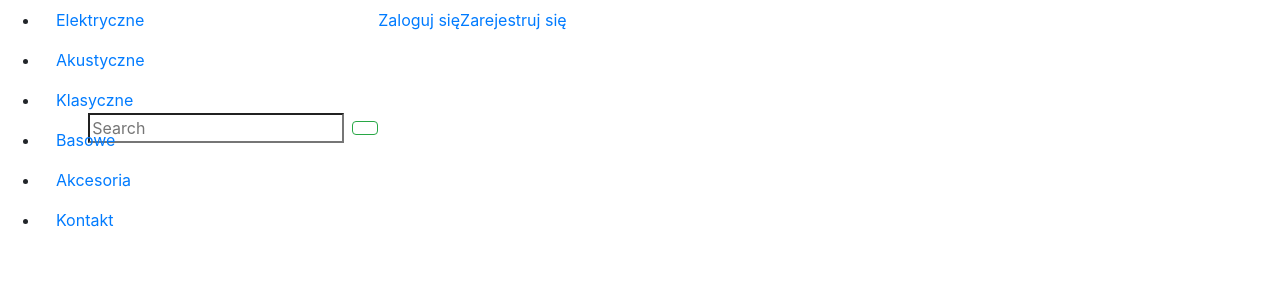
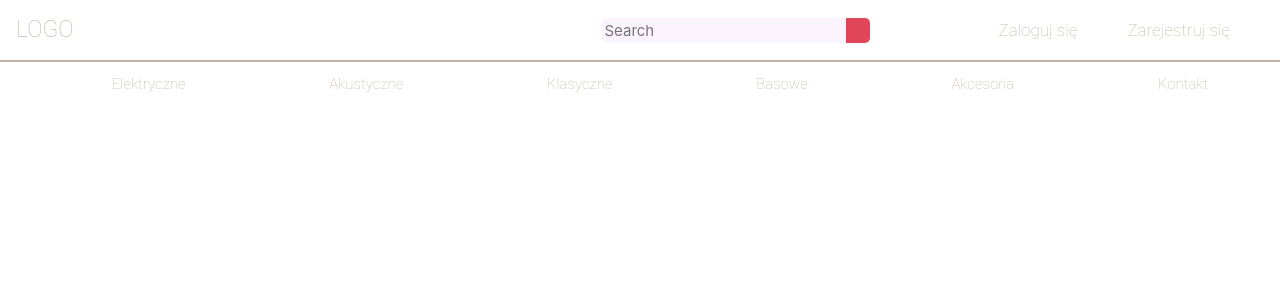
Before and after one commit to verbatim144/GuitarStore, an Angular app in the folder Shop-Frontend/GuitarStore/: page / in a window 1280 px wide. Shown: the top 300 px of the page. Built offline with nearby package versions, Linux system fonts and the light colour scheme.

Commit message:
Add css to header component

```diff
--- a/Shop-Frontend/GuitarStore/src/app/header/header.component.css
+++ b/Shop-Frontend/GuitarStore/src/app/header/header.component.css
@@ -0,0 +1,184 @@
+.logo{
+  font-size: 23px;
+  font-family: Roboto;
+
+}
+
+.container{
+  text-align: center;
+}
+
+.visibily-container{
+  display: none;
+}
+
+
+.form{
+  display: flex;
+  justify-content: flex-end;
+}
+
+input[type=search]{
+  height: 25px;
+  border: none;
+  font-size: 15px;
+  border-top-left-radius: 5px;
+  border-bottom-left-radius: 5px;
+  border-top-right-radius: 0;
+  border-bottom-right-radius: 0;
+  background-color: rgba(249, 237, 255, 0.6);
+}
+
+
+.navbar-brand,
+.navbar-nav li a {
+  color: #C0B3A0;
+}
+
+.navbar-toggler{
+  float: right;
+}
+
+
+.navbar-collapse.in h1 {
+  margin-top: 100px;
+}
+
+
+.form-inline{
+  position: absolute;
+  right: 0%;
+
+}
+
+.btn{
+  display: flex;
+  background: #E14658;
+  height: 25px;
+  border: none;
+  border-top-right-radius: 5px;
+  border-bottom-right-radius: 5px;
+  border-top-left-radius: 0;
+  border-bottom-left-radius: 0;
+  margin-left: -8px;
+  margin-right: 10vw;
+}
+
+.fa-search{
+  padding-bottom: 5px;
+  font-size: 17px;
+  color: #22252C;
+}
+
+.nav-link {
+  color: #C0B3A0;
+  font-family: Roboto;
+  font-weight: lighter;
+  font-size: 17px;
+}
+.nav-link-z {
+  margin-right: 50px;
+  font-family: Roboto;
+  font-weight: lighter;
+  font-size: 17px;
+}
+
+.cat{
+
+  font-family: Roboto;
+  font-weight: lighter;
+  font-size: 15px;
+}
+
+.cat:hover{
+  font-family: Roboto;
+  font-weight: bold;
+}
+
+
+
+.btn-login{
+  color: #ffffff;
+  margin-top: 25px;
+  display: block;
+  background: #E14658;
+  border: none;
+  border-radius: 5px;
+  height: 40px;
+  width: 100px;
+  margin-left: auto;
+  margin-right: auto;
+}
+
+.category{
+
+  display: block;
+  margin-left: -15px;
+  width: 100%;
+  justify-content: space-evenly;
+  position: fixed;
+
+
+}
+
+.panel-default{
+  height: 30px;
+  margin-top: 60px;
+  position: fixed;
+
+}
+
+.navbar-toggle{
+  position: center;
+}
+
+.panel{
+  height: 40px;
+  display: block;
+  width: 100%;
+}
+
+
+.nav-link-z{
+  display: block;
+  text-align: center;
+  text-decoration:none;
+
+}
+
+.hr{
+  display: flex;
+  justify-content: space-around;
+  border-top: 2px solid #C0B3A0;
+}
+
+
+ul.hr .nav-item {
+  display: inline;
+  padding: 3px;
+}
+
+a{
+  color:  rgba(28, 28, 41, 0.6);
+  font-family: Roboto;
+  font-weight: lighter;
+  font-size: 15px;
+}
+
+.btn-login{
+  color: #ffffff;
+  margin-top: 25px;
+  display: block;
+  background: #E14658;
+  border: none;
+  border-radius: 5px;
+  height: 40px;
+  width: 100px;
+  margin-left: auto;
+  margin-right: auto;
+}
+
+.modal-title {
+  display: block;
+  margin-left: auto;
+}
--- a/Shop-Frontend/GuitarStore/src/app/header/header.component.html
+++ b/Shop-Frontend/GuitarStore/src/app/header/header.component.html
@@ -83,6 +83,5 @@
         </li>
       </ul>
     </div>
-
   </div>
 </div>
```
